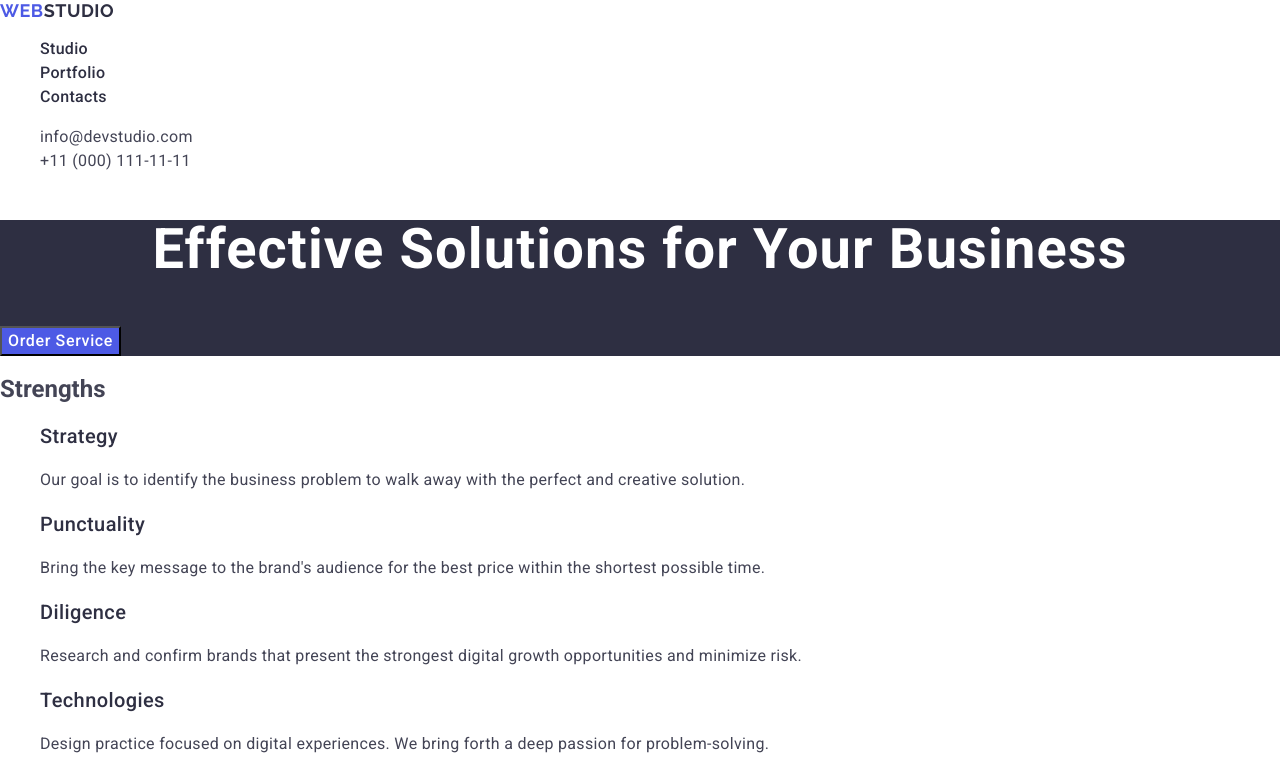
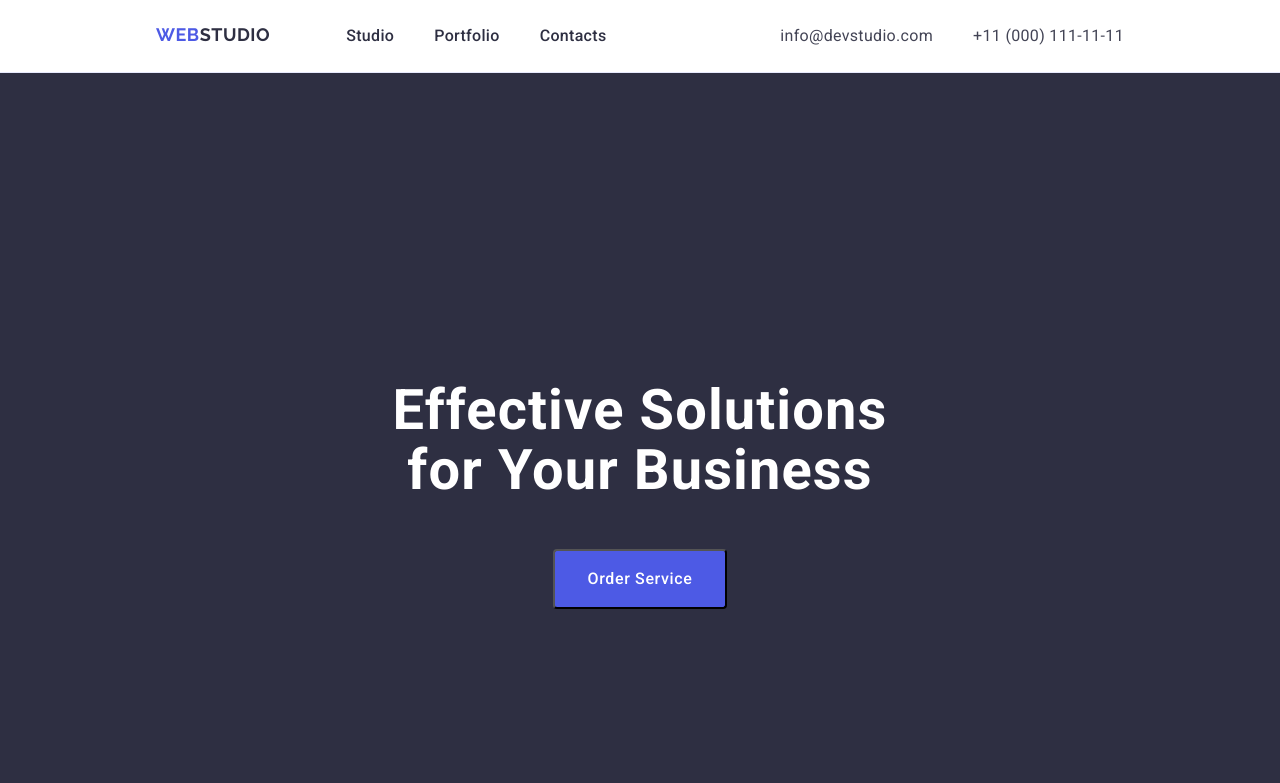
Before and after one commit to tiunina/goit-markup-hw-03, a plain HTML site: page index.html in a window 1280 px wide. Shown: the top 783 px of the page. Drawn offline with nearby package versions, Linux system fonts and the light colour scheme.

Commit message:
add flex box

```diff
--- a/css/styles.css
+++ b/css/styles.css
@@ -8,9 +8,50 @@ a{
 }
 ul, ol{
   list-style: none;
+  margin: 0;
+  padding-left: 0;
+
+}
+p{
+  margin: 0;
+}
+h1, h2, h3{
+  margin: 0;
+}
+img{
+  display: block;
+}
+
+.container {
+  max-width: 1158px;
+  padding-left: 15px;
+  padding-right: 15px;
+  margin-left: 141px;
+  margin-right: 141px;
+  }
+.section{
+  padding: 120px 0;
+  min-width: 100vh;
 }
 
 /* ==== HEADER ====*/
+header{
+  border-bottom: 1px solid #e7e9fc;
+}
+.header-container{
+  display: flex;
+  justify-content: space-between;
+}
+.nav-top{
+  display: flex;
+  justify-content: space-between;
+  gap: 76px;
+}
+.header-list{
+  display: flex;
+  gap: 40px;
+  padding: 24px 0;
+}
 .logo {
   font-weight: 700;
   font-family: "Raleway", sans-serif;
@@ -19,6 +60,7 @@ ul, ol{
   letter-spacing: 0.03em;
   text-transform: uppercase;
   color: #4d5ae5;
+  padding: 24px 0;
 }
 
 .logo-part {
@@ -37,6 +79,12 @@ ul, ol{
 }
 .address {
   font-style: normal;
+
+}
+.address-list{
+  display: flex;
+  gap: 40px;
+  padding: 24px 0;
 }
 .address-link {
   font-size: 16px;
@@ -53,6 +101,7 @@ ul, ol{
 /* ==== HERO ====*/
 .section-hero{
   background: #2e2f42;
+
 }
 .section-hero-title{
   font-size: 56px;
@@ -60,6 +109,11 @@ ul, ol{
   letter-spacing: 0.02em;
   text-align: center;
   color: #fff;
+  width: 496px;
+  margin-left: auto;
+  margin-right: auto;
+  margin-top: 188px;
+  margin-bottom: 48px;
 }
 .hero-button{
   font-weight: 500;
@@ -70,6 +124,19 @@ ul, ol{
   letter-spacing: 0.04em;
   color: #fff;
   cursor: pointer;
+  border-radius: 4px;
+  padding: 16px 32px;
+
+  display: flex;
+  align-items: flex-start;
+  justify-content: flex-start;
+  flex-direction: row;
+  gap: 10px;
+
+  margin-bottom: 188px;
+  margin-left: auto;
+  margin-right: auto;
+
 }
 .section-hero button:hover,
 .section-hero button:focus{
@@ -83,16 +150,29 @@ ul, ol{
   line-height: 1.2;
   letter-spacing: 0.02em;
   color: #2e2f42;
+  margin-bottom: 8px;
 }
 .section-strengths-p {
   font-size: 16px;
   line-height: 1.5;
   letter-spacing: 0.02em;
 }
+.strengths-list{
+  display: flex;
+  gap: 24px;
+}
+.hidden{
+  visibility: hidden;
+}
 
 /* ==== OUR TEAM ====*/
 .section-our-team{
   background: #f4f4fd;
+}
+.our-team-list{
+  display: flex;
+  width: calc((100% - 72px) / 4);
+  gap: 24px
 }
 .our-team-top-title{
   font-weight: 700;
@@ -142,11 +222,18 @@ ul, ol{
   line-height: 1.5;
   letter-spacing: 0.02em;
 }
+.our-portfolio-list{
+  display: flex;
+  flex-wrap: wrap;
+  gap: 24px;
+}
 
 
 /* ==== FOOTER ====*/
 .footer{
   background: #2e2f42;
+
+
 }
 .logo-footer{
   font-family: "Raleway", sans-serif;
@@ -156,14 +243,26 @@ ul, ol{
   letter-spacing: 0.03em;
   text-transform: uppercase;
   color: #4d5ae5;
+  padding-top: 101.5px;
+  padding-bottom: 17.5px;
 }
+
 .logo-footer-part{
 
   color: #f4f4fd;
+
 }
 .footer-p{
   font-size: 16px;
   line-height: 1.5;
   letter-spacing: 0.02em;
   color: #f4f4fd;
+  margin-right: 1020px;
+  margin-bottom: 100px;
+  width: 264px;
 }
+.container-footer{
+  display: flex;
+  flex-direction: column;
+  gap: 16px;
+}
--- a/index.html
+++ b/index.html
@@ -17,33 +17,39 @@
 
    <!-- ============ HEADER ============ -->
   <header>
+    <div class="container header-container">
       <nav class="nav-top">
         <a href="./index.html" class="logo">Web<span class="logo-part">Studio</span></a>
-      <ul>
+        <ul class="header-list">
           <li><a class="nav-link"  href="./index.html">Studio</a></li>
           <li><a class="nav-link"  href="">Portfolio</a></li>
           <li><a class="nav-link"  href="">Contacts</a></li>
         </ul>
       </nav>
       <address class="address">
-      <ul>
+        <ul class="address-list">
           <li><a class="address-link" href="mailto:info@devstudio.com">info@devstudio.com</a></li>
           <li><a class="address-link" href="tel:+110001111111">+11 (000) 111-11-11</a></li>
         </ul>
       </address>
+    </div>
   </header>
 
   <main>
     <!-- ============ HERO ============ -->
-    <section class="section-hero">
+    <section class="section-hero section">
+      <div class="container">
         <h1 class="section-hero-title">Effective Solutions
           for Your Business</h1>
             <button class="hero-button" type="button">Order Service</button>
+
+      </div>
     </section>
     <!-- ============ STRENGTHS ============ -->
-    <section class="section-strengths">
-      <h2>Strengths</h2>
-      <ul>
+    <section class="section-strengths section">
+      <div class="container">
+        <h2 class="hidden">Strengths</h2>
+      <ul class="strengths-list">
         <li>
           <h3 class="section-strengths-title">Strategy</h3>
           <p class="section-strengths-p">
@@ -70,11 +76,13 @@
           </p>
         </li>
       </ul>
+      </div>
     </section>
     <!-- ============ OUR TEAM ============ -->
-    <section class="section-our-team">
+    <section class="section-our-team section">
+      <div class="container">
         <h2 class="our-team-top-title">Our Team</h2>
-      <ul>
+      <ul class="our-team-list">
         <li class="our-team-card">
           <img src="./images/mark-guerrero.jpg" alt="Mark Guerrero avatar" width="264" height="260">
           <h3 class="our-team-title">Mark Guerrero</h3>
@@ -96,11 +104,13 @@
           <p class="our-team-p">UI Designer</p>
         </li>
       </ul>
+      </div>
     </section>
     <!-- ============ OUR PORTFOLIO ============ -->
-    <section class="section-our-portfolio">
+    <section class="section-our-portfolio section">
+      <div class="container">
         <h2 class="our-portfolio-title">Our Portfolio</h2>
-      <ul>
+        <ul class="our-portfolio-list">
           <li>
             <img src="./images/banking-app.jpg" alt="App visualization" width="360" height="300">
             <h3 class="our-portfolio-h">Banking App</h3>
@@ -132,16 +142,18 @@
             <p class="our-portfolio-p">Marketing</p>
           </li>
         </ul>
-
+      </div>
     </section>
   </main>
 
    <!-- ============ FOOTER ============ -->
   <footer class="footer">
+    <div class="container container-footer">
       <a class="logo-footer" href="./index.html">Web<span class="logo-footer-part">Studio</span></a>
       <p class="footer-p">
         Increase the flow of customers and sales for your business with digital marketing & growth solutions.
       </p>
+    </div>
   </footer>
 </body>
 </html>
```
Lines whose indentation alone changed are shown as unchanged.
